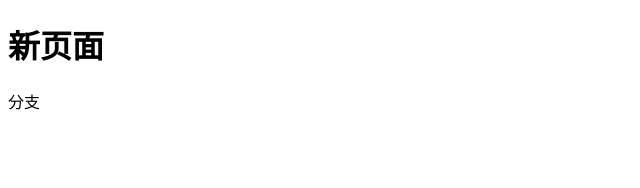
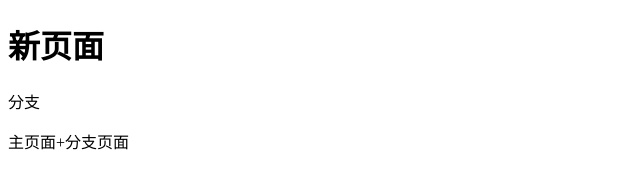
Before and after one commit to v-lgy/Liky, a plain HTML site: page index.html in a window 1280 px wide. Shown: the whole page, without its empty margins (0-640 px from the left). Drawn offline with Linux system fonts and the light colour scheme.

Commit message:
主页面+分支页面

```diff
--- a/index.html
+++ b/index.html
@@ -10,6 +10,7 @@
 
     <h1>新页面</h1>
     <p>分支</p>
+    <p>主页面+分支页面</p>
 
 </body>
 </html>
```
